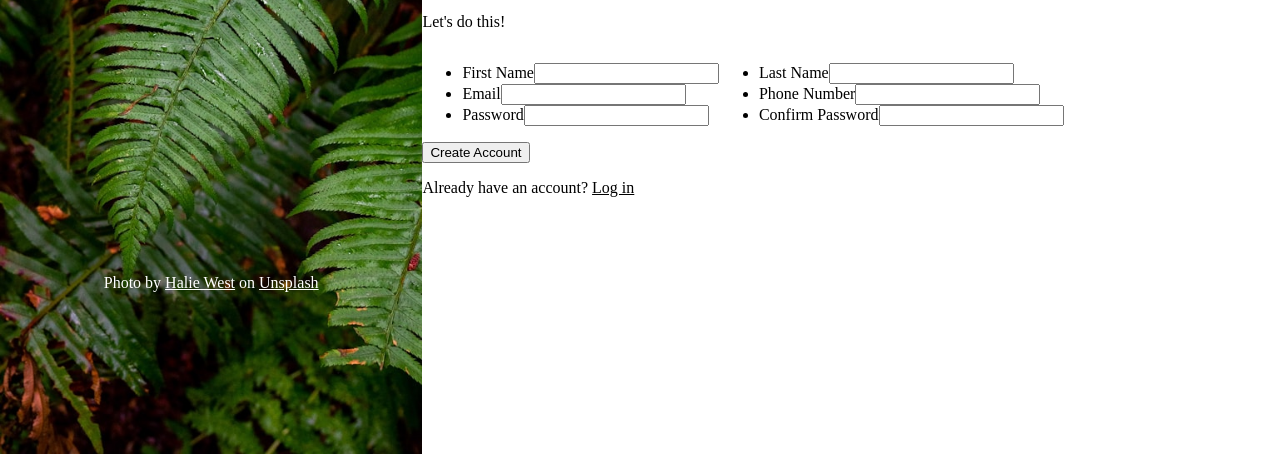
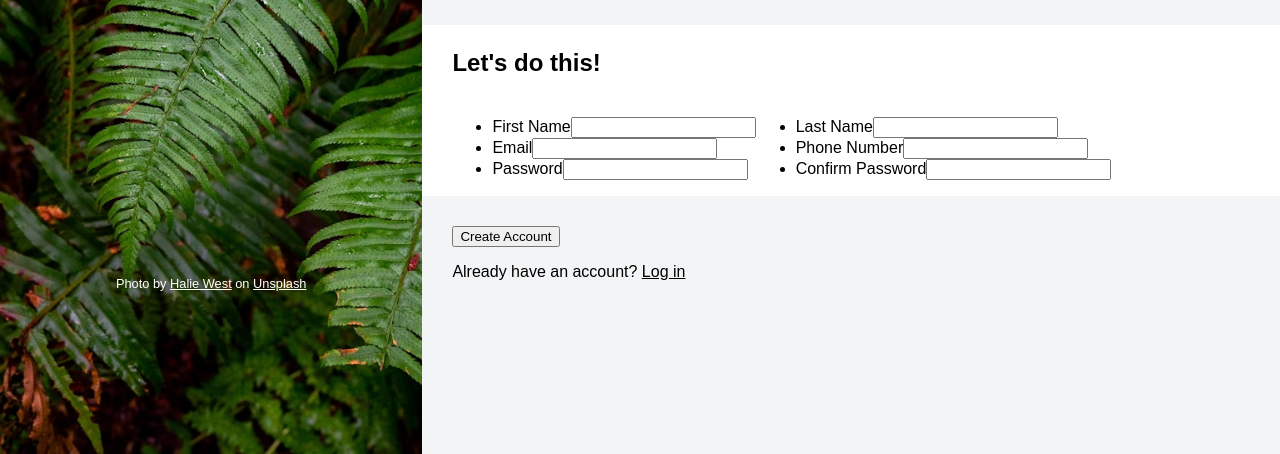
Before and after one commit to laurencecnerual/odin-sign-up-form, a plain HTML site: page index.html in a window 1280 px wide. Shown: the part 346-800 px from the top of the page. Drawn offline with Linux system fonts and the light colour scheme.

Commit message:
Starts styling main, finishes styling main .top

```diff
--- a/index.html
+++ b/index.html
@@ -19,11 +19,11 @@
     <main>
         <form action="">
             <section class="top">
-                <p>This is not a real online service! You know you need something like this in your life to help you realize your deepest dreams. Sign up <em>now</em> to get started.</p>
-                <p>You <em>know</em> you want to.</p>
+                <p class="big-bold">This is not a real online service! You know you need something like this in your life to help you realize your deepest dreams. Sign up <em>now</em> to get started.</p>
+                <p class="big-bold">You <em>know</em> you want to.</p>
             </section>
             <section class="mid">
-                <p>Let's do this!</p>
+                <p class="big-bold">Let's do this!</p>
                 <div class="fields">
                     <div class="left">
                         <ul>
--- a/style.css
+++ b/style.css
@@ -1,3 +1,7 @@
+* {
+    font-family: Arial, Helvetica, sans-serif;
+}
+
 body {
     margin: 0;
     display: flex;
@@ -23,6 +27,7 @@ aside {
 form {
     justify-content: center;
     width: 67vw;
+    gap: 30px;
 }
 
 img, h1 {
@@ -63,3 +68,25 @@ header {
 a {
     color: inherit;
 }
+
+footer {
+    font-size: 0.8rem;
+}
+
+main {
+    background-color: rgb(243, 244, 246);
+}
+
+main .mid {
+    background-color: white;
+    padding-left: 30px;
+}
+
+main .top, main .bot {
+    padding-left: 30px;
+}
+
+p.big-bold {
+    font-weight: bold;
+    font-size: 1.5rem;
+}
```
